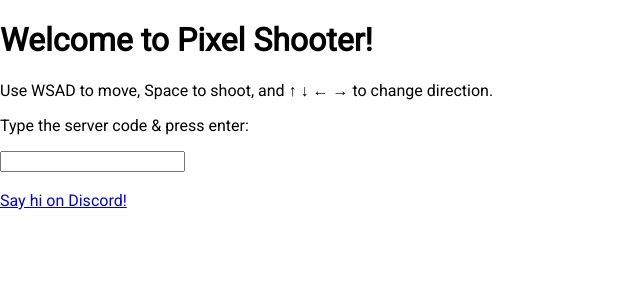
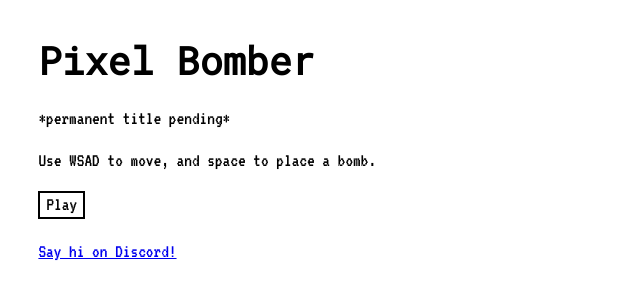
Before and after one commit to programmer5000-com/bomb-game-frontend, a website: page index.html in a window 1280 px wide. Shown: the whole page, without its empty margins (0-640 px from the left). Drawn offline with nearby package versions, Linux system fonts and the light colour scheme.

Commit message:
Greatly improve UI on landing

```diff
--- a/index.html
+++ b/index.html
@@ -2,10 +2,26 @@
 <html>
   <head>
     <title>Pixel Shooter</title>
-    <link href="https://fonts.googleapis.com/css?family=Roboto" rel="stylesheet">
+    <link href="https://fonts.googleapis.com/css?family=Roboto+Mono|VT323" rel="stylesheet">
+    <link href="https://cdnjs.cloudflare.com/ajax/libs/normalize/8.0.0/normalize.min.css" rel="stylesheet">
     <style>
       body{
-        font-family: "Roboto";
+        font-family: "VT323";
+        font-size: larger;
+      }
+
+      #start{
+        margin: 2em;
+      }
+
+      h1{
+        font-family: "Roboto Mono";
+        margin-top: 0;
+      }
+
+      button {
+        background: none;
+        border: 2px solid;
       }
 
       html,
@@ -45,16 +61,11 @@
     </style>
   </head>
   <body>
-    <div>
-      <h1>Welcome to Pixel Shooter!</h1>
-      <p>Use WSAD to move, Space to shoot, and ↑ ↓ ← → to change direction.</p>
-      <p>Type the server code & press enter:</p>
-      <input id = "host" list = "hosts"/>
-      <datalist id = "hosts">
-        <option value = "server.programmer5000.com">Recommended server</option>
-        <option value = "bomb-game.herokuapp.com:80">Beta server (faster but occasionally crashes)</option>
-        <option value = "localhost">Self-hosted (only if you are running it yourself)</option>
-      </datalist>
+    <div id="start">
+      <h1>Pixel Bomber</h1>
+      <p>*permanent title pending*</p>
+      <p>Use WSAD to move, and space to place a bomb.</p>
+      <button id="play">Play</button>
       <br/>
       <br/>
       <a href = "https://discord.gg/BZZ7DXJ">Say hi on Discord!</a>
--- a/index.js
+++ b/index.js
@@ -93,10 +93,10 @@
   return {players, bombs};
 };
 
-const input = document.querySelector("#host");
+const playBtn = document.querySelector("#play");
 
 const getHost = (suppliedHost) => {
-  let host = suppliedHost || input.value.trim();
+  let host = suppliedHost;
   if(!host.includes(":")){
     host += ":8080";
   }
@@ -110,14 +110,14 @@
 
 let lastHost;
 
-input.onkeypress = e => {
-  if(e.key === "Enter"){
-    let host = getHost();
-    showCanvas();
-    console.log("[socket] connecting to ws://" + host);
-    lastHost = host;
-    newGame(host);
-  }
+
+
+playBtn.onclick = () => {
+  let host = getHost("bomb-game.herokuapp.com:80");
+  showCanvas();
+  console.log("[socket] connecting to ws://" + host);
+  lastHost = host;
+  newGame(host);
 };
 
 document.querySelector("#respawn-btn").onclick = () => {
```
